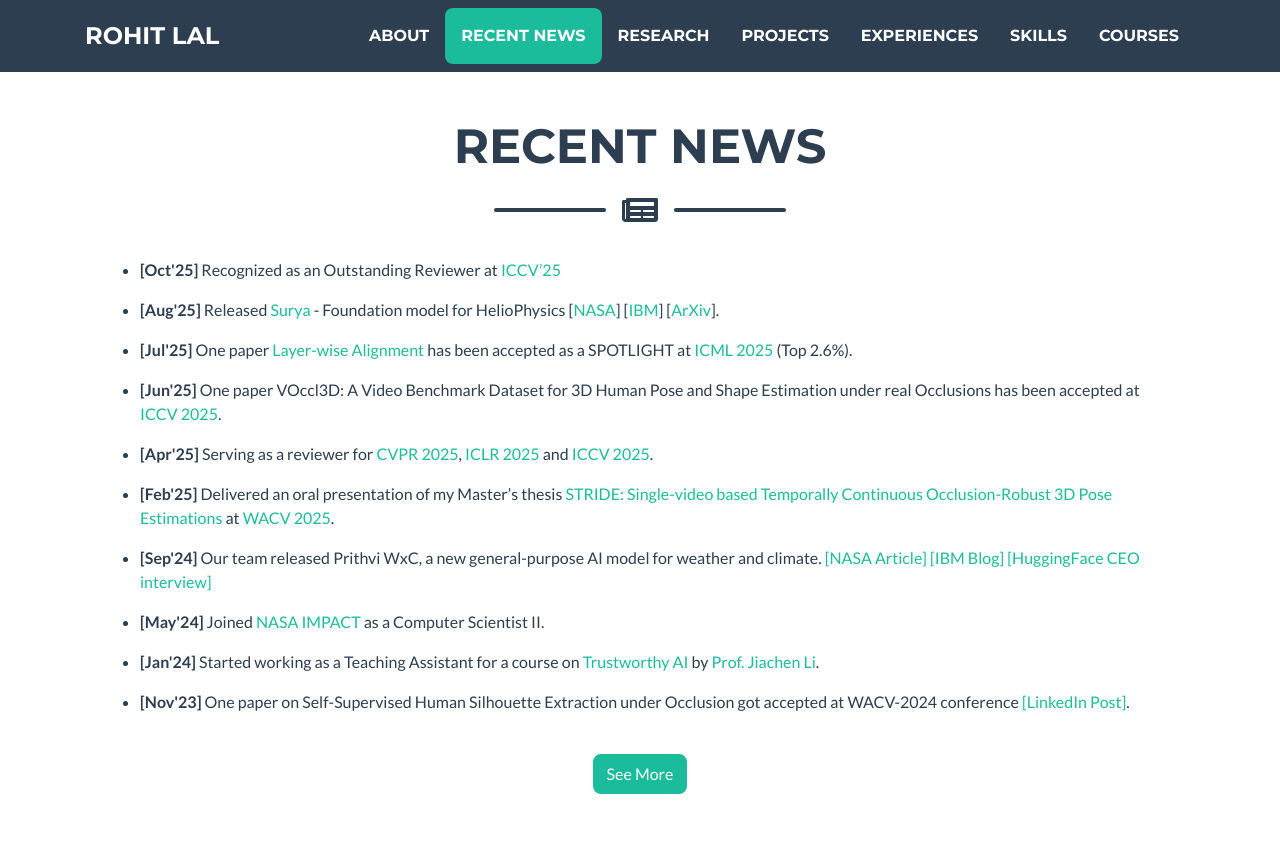
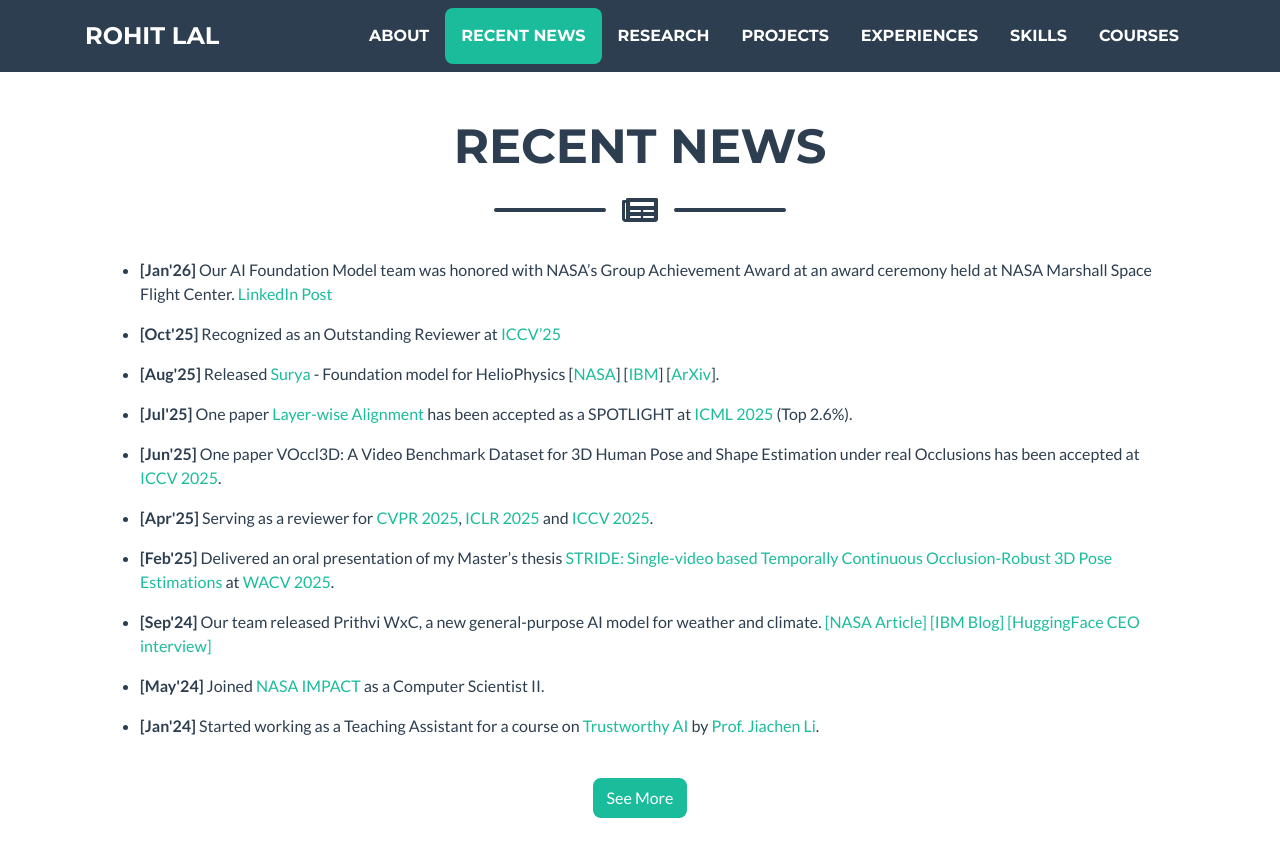
Before and after one commit to take2rohit/take2rohit.github.io, a Jekyll site: the page built from index.md, in a window 1280 px wide and 900 px high, scrolled down 1014 px. Shown: the top 857 px of the window. Built offline with Jekyll 4.4.1, drawn with Linux system fonts in a browser that asks for light colours; a style sheet for code colours, icons or effects is not loaded.

Commit message:
aifm award news

```diff
--- a/_data/news.yml
+++ b/_data/news.yml
@@ -1,5 +1,8 @@
 k: 10     #limit the number of news to be displayed on the home page. default:10
 news:
+  - date: Jan'26
+    description: >
+      Our AI Foundation Model team was honored with NASA's Group Achievement Award at an award ceremony held at NASA Marshall Space Flight Center. [LinkedIn Post](https://www.linkedin.com/posts/rramachandran05_nasa-aifoundationmodels-openscience-activity-7423369334095400960-ONQ2?utm_source=share&utm_medium=member_desktop&rcm=ACoAACTSE2EBtu9uiggBxIziWSeskj6z4VMn6Z0)
   - date: Oct'25
     description: >
       Recognized as an Outstanding Reviewer at [ICCV'25](https://iccv.thecvf.com/Conferences/2025/ProgramCommittee#all-outstanding-reviewer)
```
